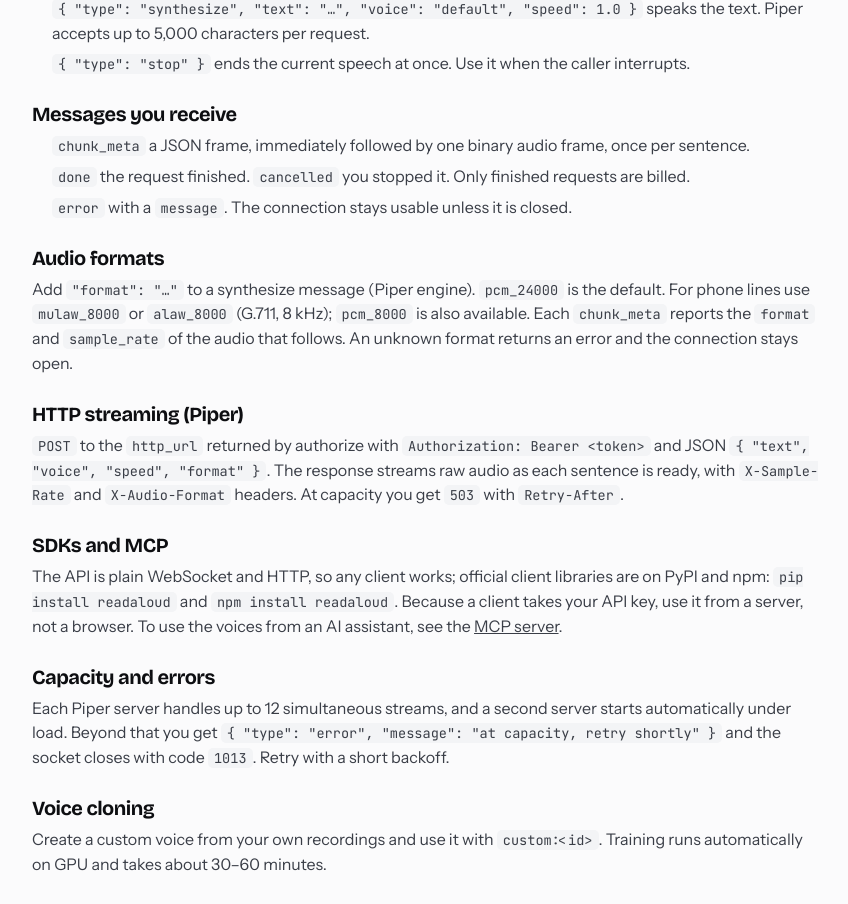
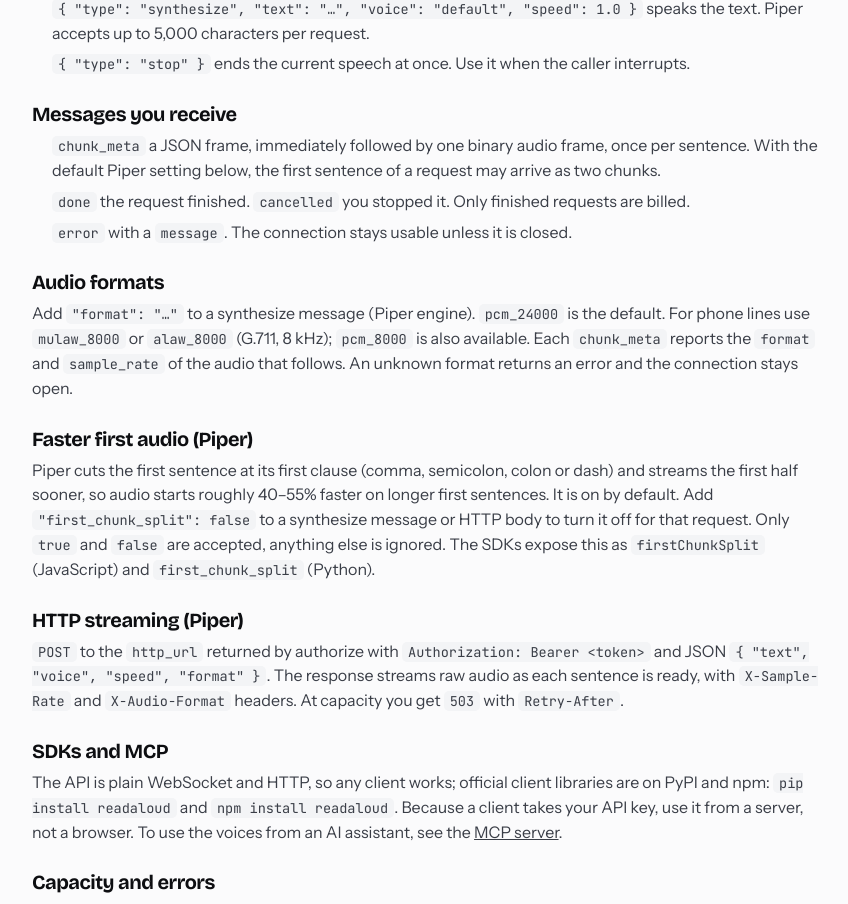
Before and after one commit to tsushanth/ListenAI, a Next.js app in the folder web/: page /developers in a window 1280 px wide. Shown: the part 1815-2719 px from the top of the page, without its empty margins (72-920 px from the left). Built offline with nearby package versions, Linux system fonts and the light colour scheme; no server answers.

Commit message:
Developers: document first_chunk_split (Piper faster first audio, on by default) and the two-chunk first sentence

```diff
--- a/web/src/app/developers/page.tsx
+++ b/web/src/app/developers/page.tsx
@@ -63,13 +63,16 @@ export default function DevelopersPage() {
 
                 <h3>Messages you receive</h3>
                 <ul>
-                  <li><code>chunk_meta</code> a JSON frame, immediately followed by one binary audio frame, once per sentence.</li>
+                  <li><code>chunk_meta</code> a JSON frame, immediately followed by one binary audio frame, once per sentence. With the default Piper setting below, the first sentence of a request may arrive as two chunks.</li>
                   <li><code>done</code> the request finished. <code>cancelled</code> you stopped it. Only finished requests are billed.</li>
                   <li><code>error</code> with a <code>message</code>. The connection stays usable unless it is closed.</li>
                 </ul>
 
                 <h3>Audio formats</h3>
                 <p>Add <code>{'"format": "…"'}</code> to a synthesize message (Piper engine). <code>pcm_24000</code> is the default. For phone lines use <code>mulaw_8000</code> or <code>alaw_8000</code> (G.711, 8 kHz); <code>pcm_8000</code> is also available. Each <code>chunk_meta</code> reports the <code>format</code> and <code>sample_rate</code> of the audio that follows. An unknown format returns an error and the connection stays open.</p>
+
+                <h3>Faster first audio (Piper)</h3>
+                <p>Piper cuts the first sentence at its first clause (comma, semicolon, colon or dash) and streams the first half sooner, so audio starts roughly 40&ndash;55% faster on longer first sentences. It is on by default. Add <code>{'"first_chunk_split": false'}</code> to a synthesize message or HTTP body to turn it off for that request. Only <code>true</code> and <code>false</code> are accepted, anything else is ignored. The SDKs expose this as <code>firstChunkSplit</code> (JavaScript) and <code>first_chunk_split</code> (Python).</p>
 
                 <h3>HTTP streaming (Piper)</h3>
                 <p><code>POST</code> to the <code>http_url</code> returned by authorize with <code>Authorization: Bearer &lt;token&gt;</code> and JSON <code>{'{ "text", "voice", "speed", "format" }'}</code>. The response streams raw audio as each sentence is ready, with <code>X-Sample-Rate</code> and <code>X-Audio-Format</code> headers. At capacity you get <code>503</code> with <code>Retry-After</code>.</p>
```
